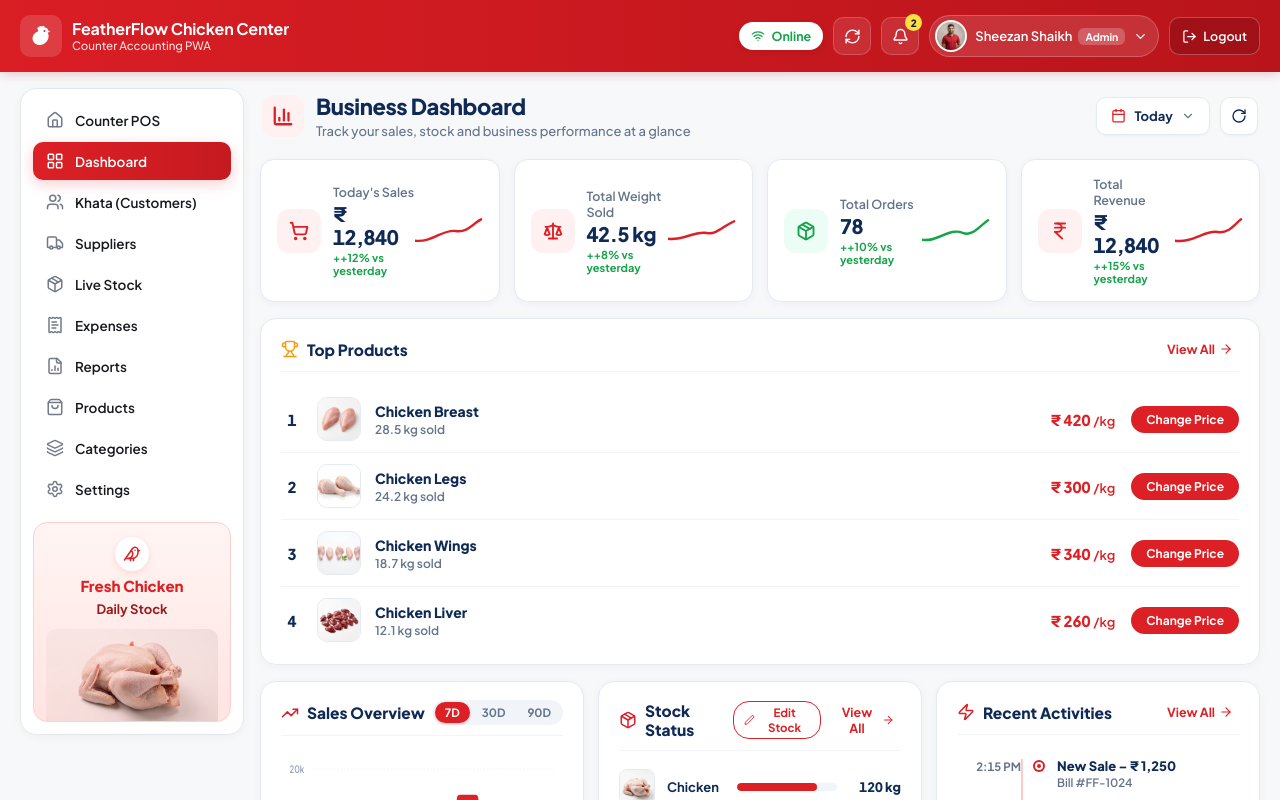
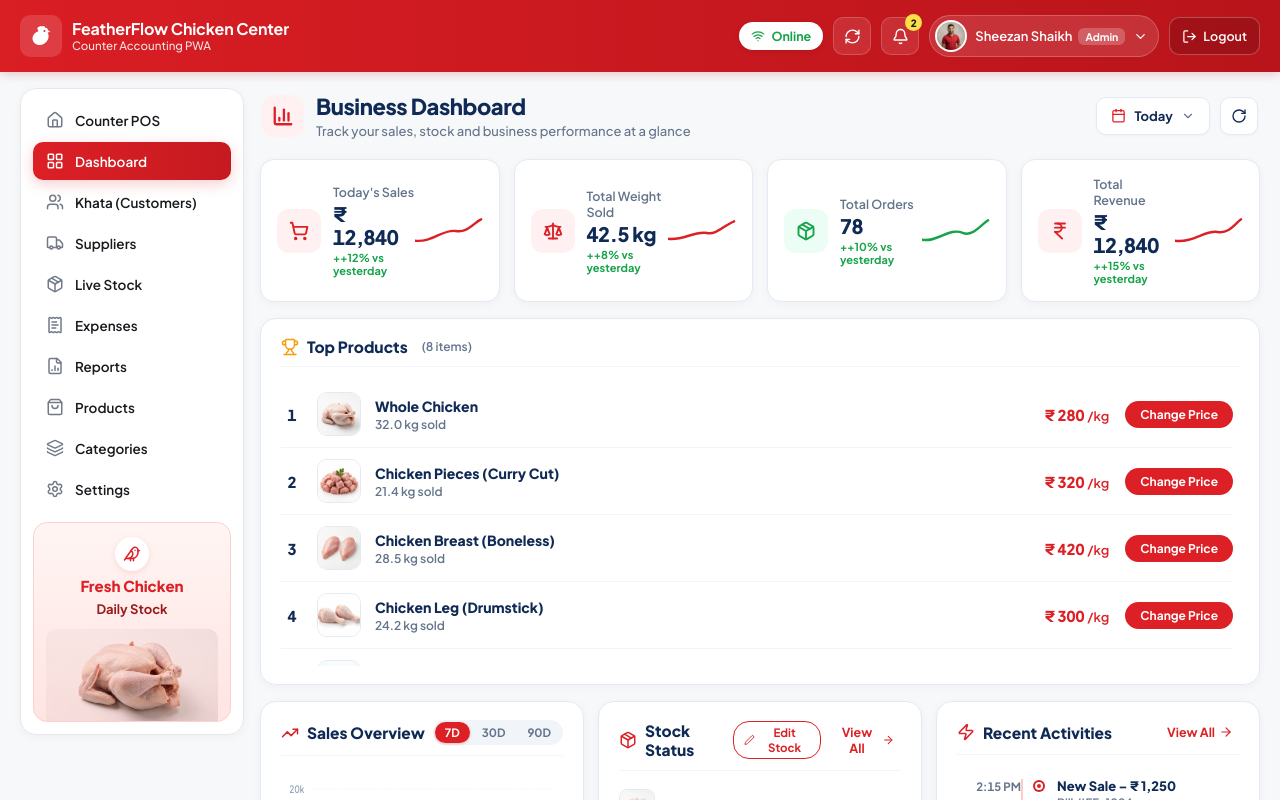
Before and after one commit to developer-gnt/featherflow-counter-pos, a React (Vite) app: page / in a window 1280 px wide. Both pictures are taken after a click on the button "Dashboard". Shown: the top 800 px of the page. Built offline with nearby package versions, Linux system fonts and the light colour scheme.

Commit message:
feat: remove View All from Top Products, make list scrollable to show all items with Change Price

```diff
--- a/src/components/dashboard/TopProducts.jsx
+++ b/src/components/dashboard/TopProducts.jsx
@@ -1,5 +1,5 @@
-import React from 'react';
-import { ArrowRight, Trophy } from 'lucide-react';
+import React, { useState } from 'react';
+import { Bird, Trophy } from 'lucide-react';
 import breastImg from '../../assets/images/chicken_breast_boneless_1794998817406.jpg';
 import legImg from '../../assets/images/chicken_leg_drumstick_1794998817373.jpg';
 import wingsImg from '../../assets/images/chicken_wings_1794998817423.jpg';
@@ -7,53 +7,64 @@ import liverImg from '../../assets/images/chicken_liver_1794998817431.jpg';
 
 export const DEFAULT_TOP_PRODUCTS = [
   {
-    rank: 1,
     id: 'chicken-breast',
     name: 'Chicken Breast',
+    subtitle: '(Boneless)',
     soldWeight: '28.5 kg sold',
     pricePerKg: 420,
     image: breastImg,
   },
   {
-    rank: 2,
     id: 'chicken-legs',
     name: 'Chicken Legs',
+    subtitle: '(Drumstick)',
     soldWeight: '24.2 kg sold',
     pricePerKg: 300,
     image: legImg,
   },
   {
-    rank: 3,
     id: 'chicken-wings',
     name: 'Chicken Wings',
+    subtitle: '',
     soldWeight: '18.7 kg sold',
     pricePerKg: 340,
     image: wingsImg,
   },
   {
-    rank: 4,
     id: 'chicken-liver',
     name: 'Chicken Liver',
+    subtitle: '',
     soldWeight: '12.1 kg sold',
     pricePerKg: 260,
     image: liverImg,
   },
 ];
 
-export default function TopProducts({ products = [], onNavigate, onChangePrice }) {
-  // Sync live rates from products if they exist
-  const items = DEFAULT_TOP_PRODUCTS.map((item) => {
-    const liveProd = products.find(
-      (p) =>
-        p.id === item.id ||
-        p.name.toLowerCase().includes(item.name.toLowerCase())
-    );
-    return {
-      ...item,
-      pricePerKg: liveProd?.pricePerKg ?? item.pricePerKg,
-      actualProduct: liveProd || item,
+const KNOWN_SOLD_WEIGHTS = {
+  'chicken-breast': '28.5 kg sold',
+  'chicken-legs': '24.2 kg sold',
+  'chicken-leg': '24.2 kg sold',
+  'chicken-wings': '18.7 kg sold',
+  'chicken-liver': '12.1 kg sold',
+  'whole-chicken': '32.0 kg sold',
+  'chicken-pieces': '21.4 kg sold',
+  'chicken-gizzard': '8.6 kg sold',
+  'boneless-cubes': '15.2 kg sold',
 };
-  });
+
+export default function TopProducts({ products = [], onChangePrice }) {
+  const [imgErrors, setImgErrors] = useState({});
+
+  // If products are passed from the application, display all of them; otherwise fallback to default
+  const allItems =
+    products.length > 0
+      ? products.map((prod) => ({
+          ...prod,
+          soldWeight:
+            KNOWN_SOLD_WEIGHTS[prod.id] ||
+            `${Math.max(5, Math.round((prod.stockKg || 10) * 1.8 * 10) / 10)} kg sold`,
+        }))
+      : DEFAULT_TOP_PRODUCTS;
 
   return (
     <section className="dash-card" aria-label="Top Selling Products">
@@ -63,50 +74,69 @@ export default function TopProducts({ products = [], onNavigate, onChangePrice }
             <Trophy size={18} />
           </span>
           <h2 className="dash-card-title">Top Products</h2>
+          <span style={{ fontSize: 12, color: '#64748B', fontWeight: 600, marginLeft: 6 }}>
+            ({allItems.length} items)
+          </span>
         </div>
-
-        <button
-          type="button"
-          className="dash-link-action"
-          onClick={() => onNavigate && onNavigate('products')}
-        >
-          <span>View All</span>
-          <ArrowRight size={14} />
-        </button>
       </div>
 
       <div className="top-products-list">
-        {items.map((prod) => (
-          <div key={prod.rank} className="top-product-row">
+        {allItems.map((prod, index) => {
+          const rank = index + 1;
+          const hasImgError = imgErrors[prod.id || index];
+
+          return (
+            <div key={prod.id || index} className="top-product-row">
               <div className="top-product-left">
-              <span className="top-product-rank tabular-nums">{prod.rank}</span>
+                <span className="top-product-rank tabular-nums">{rank}</span>
+                {!hasImgError && prod.image ? (
                   <img
                     src={prod.image}
                     alt={prod.name}
                     className="top-product-img"
                     loading="lazy"
+                    onError={() =>
+                      setImgErrors((prev) => ({ ...prev, [prod.id || index]: true }))
+                    }
                   />
+                ) : (
+                  <div
+                    className="top-product-img"
+                    style={{
+                      display: 'flex',
+                      alignItems: 'center',
+                      justifyContent: 'center',
+                      color: '#DC2026',
+                    }}
+                  >
+                    <Bird size={20} />
+                  </div>
+                )}
                 <div className="top-product-details">
-                <span className="top-product-name">{prod.name}</span>
+                  <span className="top-product-name">
+                    {prod.name} {prod.subtitle || ''}
+                  </span>
                   <span className="top-product-qty">{prod.soldWeight}</span>
                 </div>
               </div>
 
               <div className="top-product-right">
                 <span className="top-product-price tabular-nums">
-                ₹ {prod.pricePerKg} <span style={{ fontSize: 13, fontWeight: 600 }}>/kg</span>
+                  ₹ {prod.pricePerKg}{' '}
+                  <span style={{ fontSize: 13, fontWeight: 600 }}>/kg</span>
                 </span>
                 <button
                   type="button"
                   className="change-price-btn"
-                onClick={() => onChangePrice && onChangePrice(prod.actualProduct)}
+                  onClick={() => onChangePrice && onChangePrice(prod)}
                   aria-label={`Change price for ${prod.name}`}
                 >
                   Change Price
                 </button>
               </div>
             </div>
-        ))}
+          );
+        })}
       </div>
     </section>
   );
--- a/src/components/dashboard/dashboard.css
+++ b/src/components/dashboard/dashboard.css
@@ -253,6 +253,28 @@
 .top-products-list {
   display: flex;
   flex-direction: column;
+  max-height: 285px;
+  overflow-y: auto;
+  padding-right: 6px;
+  scrollbar-width: thin;
+  scrollbar-color: #CBD5E1 transparent;
+}
+
+.top-products-list::-webkit-scrollbar {
+  width: 5px;
+}
+
+.top-products-list::-webkit-scrollbar-track {
+  background: transparent;
+}
+
+.top-products-list::-webkit-scrollbar-thumb {
+  background: #CBD5E1;
+  border-radius: 999px;
+}
+
+.top-products-list::-webkit-scrollbar-thumb:hover {
+  background: #94A3B8;
 }
 
 .top-product-row {
```
Lines whose indentation alone changed are shown as unchanged.
